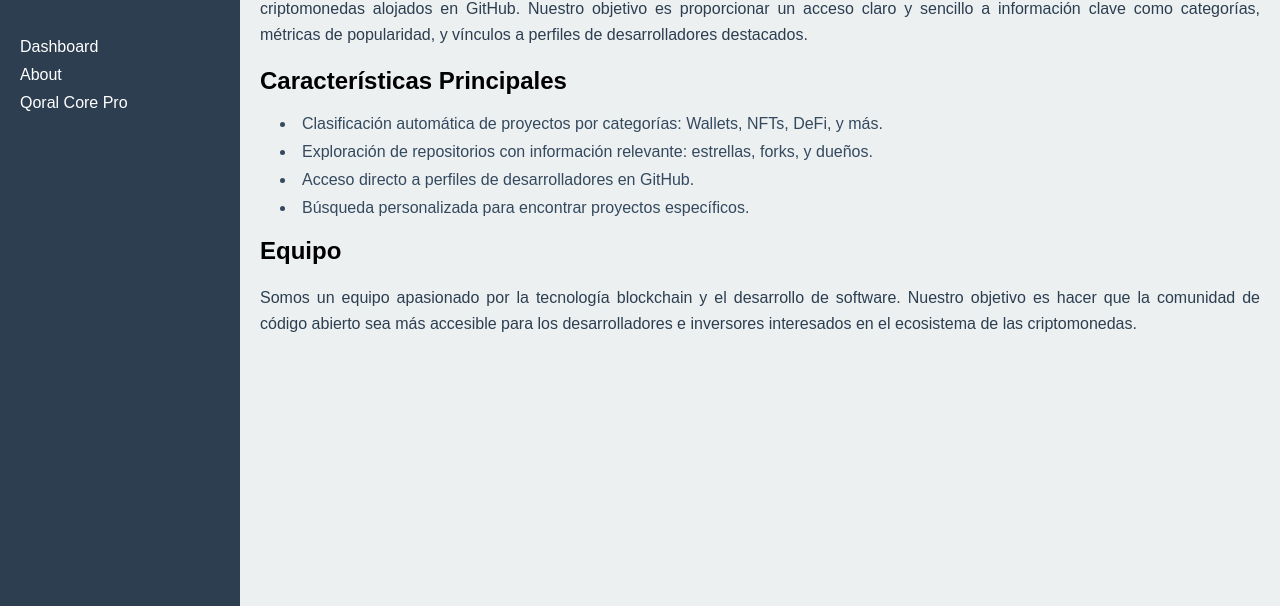
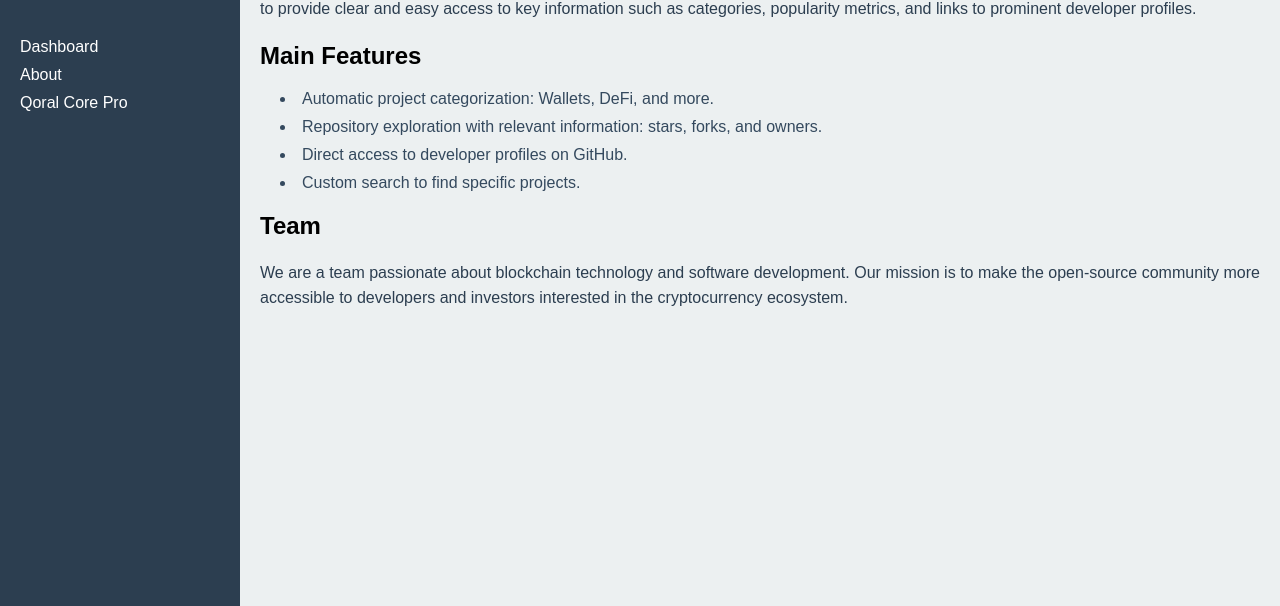
Before and after one commit to QoraldHubTools/QoraldHubTools, a website: page public/about.html in a window 1280 px wide. Shown: the part 128-734 px from the top of the page. Drawn offline with Linux system fonts and the light colour scheme.

Commit message:
Update about.html

```diff
--- a/public/about.html
+++ b/public/about.html
@@ -3,50 +3,50 @@
 <head>
     <meta charset="UTF-8">
     <meta name="viewport" content="width=device-width, initial-scale=1.0">
-    <title>Qoral Hub Tools</title>
+    <title>Qorald Hub Tools</title>
     <link rel="stylesheet" href="style.css">
 </head>
 <body>
     <div class="container">
         <nav class="navbar">
-            <img src="logo.png" alt="Crypto Dashboard" class="navbar-logo">
+           <a href="index.html"><img src="logo.png" alt="Qorald Hub Tools" class="navbar-logo"></a>
             <ul>
                 <li><a href="index.html">Dashboard</a></li>
                 <li><a href="about.html" class="active">About</a></li>
                 <li><a href="#">Qoral Core Pro </a></li>
             </ul>
             <div class="navbar-buttons">
-                <a href="https://www.github.com" target="_blank">
+                <a href="https://github.com/QoraldHubTools/QoraldHubTools" target="_blank">
                     <img src="github.png" alt="GitHub">
                 </a>
-                <a href="https://www.twitter.com" target="_blank">
+                <a href="https://x.com/QoraldHubTools" target="_blank">
                     <img src="x.png" alt="Twitter">
                 </a>
-                <a href="https://www.linkedin.com" target="_blank">
+                <a href="https://pump.fun" target="_blank">
                     <img src="pfun.png" alt="LinkedIn">
                 </a>
             </div>
         </nav>
         <main>
-            <h1>Sobre Nosotros</h1>
+            <h1>About Us</h1>
             <p>
-                Crypto Dashboard es una herramienta diseñada para ayudar a los usuarios a explorar y analizar proyectos
-                relacionados con blockchain y criptomonedas alojados en GitHub. Nuestro objetivo es proporcionar un acceso
-                claro y sencillo a información clave como categorías, métricas de popularidad, y vínculos a perfiles de
-                desarrolladores destacados.
+                Qorald Hub Tools is a tool designed to help users explore and analyze blockchain and cryptocurrency projects hosted on GitHub.
+                Our goal is to provide clear and easy access to key information such as categories, popularity metrics, and links to prominent
+                developer profiles.
             </p>
-            <h2>Características Principales</h2>
+            <h2>Main Features</h2>
             <ul>
-                <li>Clasificación automática de proyectos por categorías: Wallets, NFTs, DeFi, y más.</li>
-                <li>Exploración de repositorios con información relevante: estrellas, forks, y dueños.</li>
-                <li>Acceso directo a perfiles de desarrolladores en GitHub.</li>
-                <li>Búsqueda personalizada para encontrar proyectos específicos.</li>
+                <li>Automatic project categorization: Wallets, DeFi, and more.</li>
+                <li>Repository exploration with relevant information: stars, forks, and owners.</li>
+                <li>Direct access to developer profiles on GitHub.</li>
+                <li>Custom search to find specific projects.</li>
             </ul>
-            <h2>Equipo</h2>
+            <h2>Team</h2>
             <p>
-                Somos un equipo apasionado por la tecnología blockchain y el desarrollo de software. Nuestro objetivo es
-                hacer que la comunidad de código abierto sea más accesible para los desarrolladores e inversores interesados
-                en el ecosistema de las criptomonedas.
+                We are a team passionate about blockchain technology and software development.
+                Our mission is to make the open-source community more accessible to developers and investors interested in the cryptocurrency ecosystem.
+            </p>
+
             </p>
         </main>
     </div>
```
